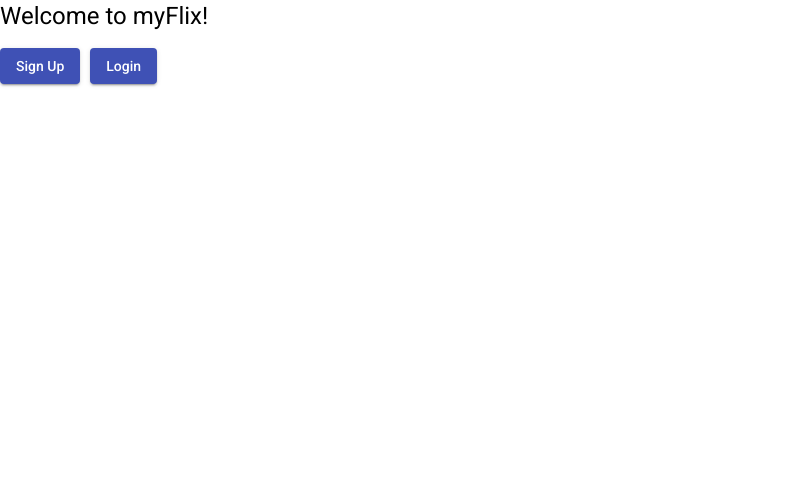
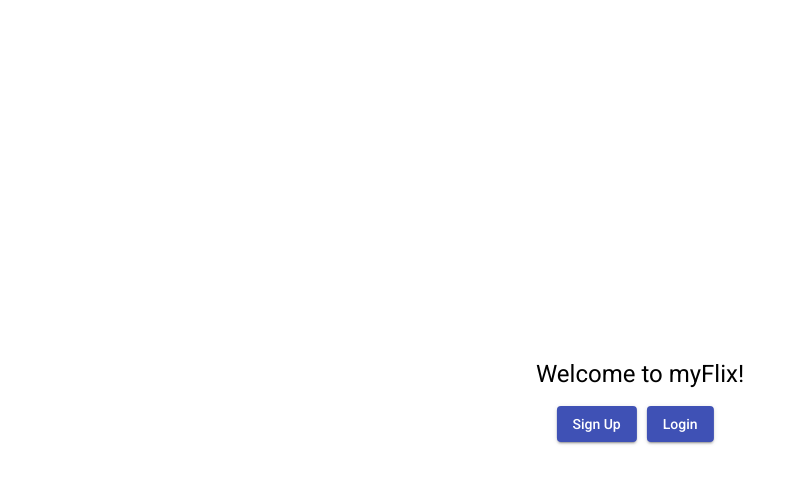
Before and after one commit to samskaufel/myFlix-Angular-client, an Angular app: page /welcome in a window 1280 px wide. Shown: the top 484 px of the page, without its empty margins (0-806 px from the left). Built offline with nearby package versions, Linux system fonts and the light colour scheme.

Commit message:
Update welcome-page.component.scss

```diff
--- a/src/app/welcome-page/welcome-page.component.scss
+++ b/src/app/welcome-page/welcome-page.component.scss
@@ -0,0 +1,9 @@
+div {
+  text-align: center;
+  margin: 0;
+  position: absolute;
+  top: 50%;
+  left: 50%;
+  -ms-transform: translate(-50%, -50%);
+  transform: translate(-50%, -50%);
+}
```
